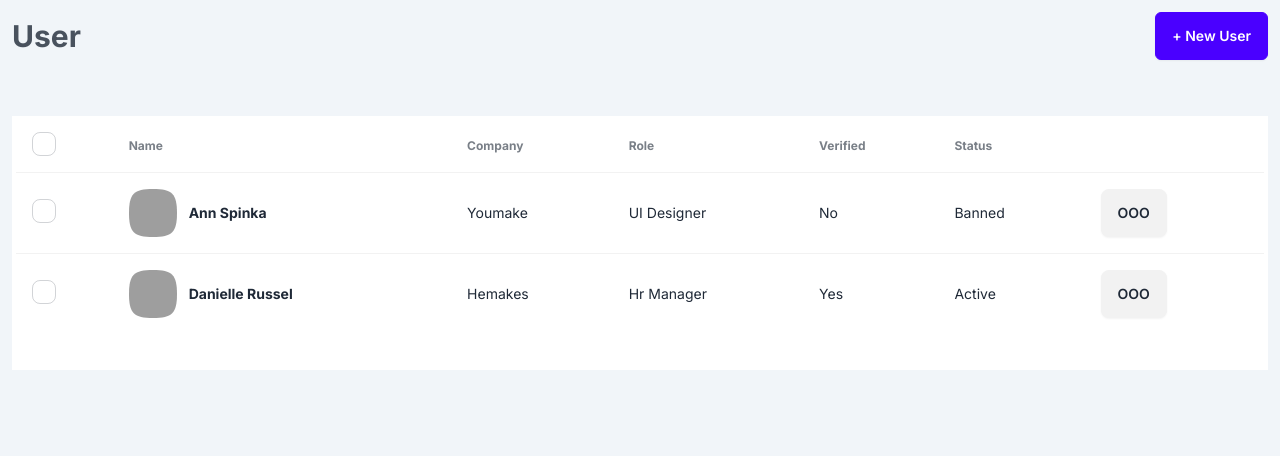
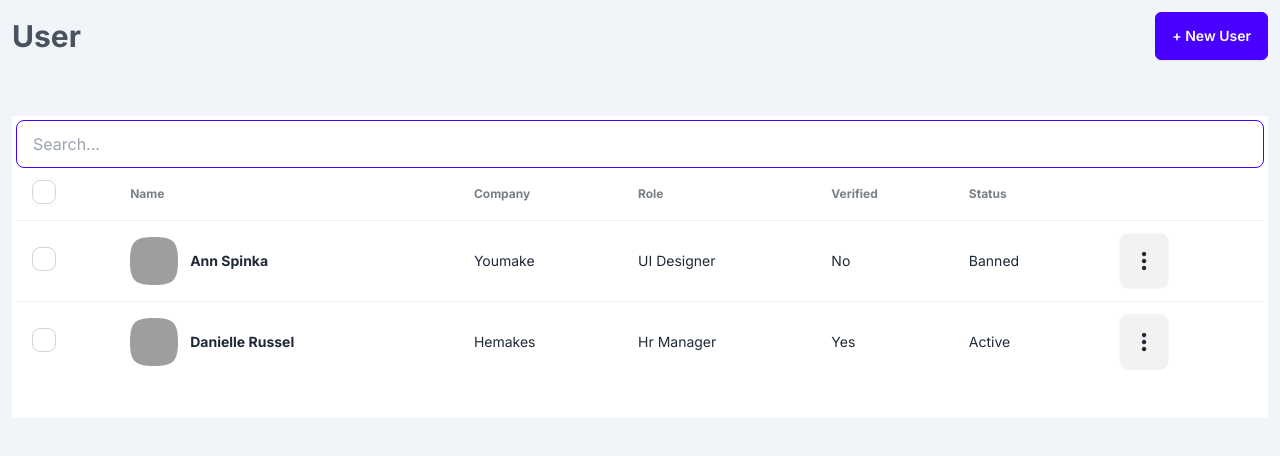
Before and after one commit to YoYolops/hemakes-tech-challenge, a Next.js app: page /users/list in a window 1280 px wide. Shown: the top 456 px of the page. Built offline with nearby package versions, Linux system fonts and the light colour scheme; grey boxes are pictures that could not be loaded.

Commit message:
Implementa search bar

```diff
--- a/src/app/users/list/page.js
+++ b/src/app/users/list/page.js
@@ -1,13 +1,20 @@
 "use client"
 import UserDataRow from "@/components/UserDataRow"
 import UsersContext from "@/contexts/users";
-import { useContext } from "react";
+import { useContext, useEffect, useState } from "react";
+import SearchBar from "@/components/SearchBar";
 
 export default function ListPage() {
+    const [ displayData, setDisplayData ] = useState([]);
     const Users = useContext(UsersContext);
+
+    useEffect(() => {
+        setDisplayData(Users.getAll())
+    }, [Users, setDisplayData])
 
     return (
         <div className="overflow-x-auto pb-8">
+            <SearchBar setParentFilteredData={setDisplayData}/>
             <table className="table">
                 <thead>
                     <tr>
@@ -24,7 +31,7 @@ export default function ListPage() {
                     </tr>
                 </thead>
                 <tbody className="">{
-                    Users.getAll().map((user) =>
+                    displayData.map((user) =>
                         <UserDataRow key={user.id} {...user} onDelete={() => Users.deleteById(user.id)}/>
                     )
                 }</tbody>
--- /dev/null
+++ b/src/components/SearchBar.js
@@ -0,0 +1,53 @@
+import UsersContext from "@/contexts/users";
+import { useContext, useRef, useEffect } from "react";
+import { isKeyPressEventAlphaNumeric } from "@/lib/utils";
+
+export default function SearchBar({ setParentFilteredData }) {
+    const inputRef = useRef();
+    const Users = useContext(UsersContext);
+
+    useEffect(() => {
+        // Focus on search bar when key is pressed
+        function onAlphaNumericKeyPressEvent(event) {
+            if(
+                !(inputRef.current === document.activeElement)&&
+                isKeyPressEventAlphaNumeric(event)
+            ) {
+                inputRef.current.focus()
+            }
+        }
+        window.addEventListener("keydown", onAlphaNumericKeyPressEvent)
+        return () => { window.removeEventListener("keydown", onAlphaNumericKeyPressEvent) }
+    }, [])
+
+    function handleSearch(e) {
+        function searchUserForInput(user, input) {
+            for(const key in user) {
+                if(String(user[key]).toLowerCase().search(input.toLowerCase()) > -1) {
+                    return true;
+                }
+            }
+            return false;
+        }
+
+        const input = e.target.value;
+        const filteredData = Users
+            .getAll()
+            .filter((user) => searchUserForInput(user, input));
+
+        setParentFilteredData(filteredData);
+    }
+
+    return (
+        <search>
+            <input
+                ref={inputRef}
+                type="text"
+                placeholder="Search..."
+                className="input input-bordered input-primary w-full focus:outline-none"
+                onChange={handleSearch}
+            />
+        </search>
+    )
+
+}
--- a/src/components/UserDataRow.js
+++ b/src/components/UserDataRow.js
@@ -28,7 +28,7 @@ export default function UserDataRow({
             <td>{status}</td>
             <th>
             <details className="dropdown dropdown-left dropdown-end">
-                <summary className="m-1 btn">OOO</summary>
+                <summary className="m-1 btn rotate-90">•••</summary>
                 <ul className="p-2 shadow menu dropdown-content z-[1] bg-base-100 rounded-box w-52">
                     <li><a href={`/users/edit/${id}`}>Edit</a></li>
                     <li onClick={onDelete}><a>Delete</a></li>
--- /dev/null
+++ b/src/lib/utils.js
@@ -0,0 +1,8 @@
+export function isKeyPressEventAlphaNumeric(event) {
+    const keyCode = event.keyCode
+    if(
+        (keyCode <= 90 && keyCode >= 65) ||
+        (keyCode >= 48 && keyCode <=57)
+    ) return true
+    return false
+}
```
